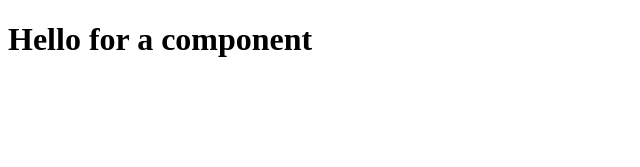
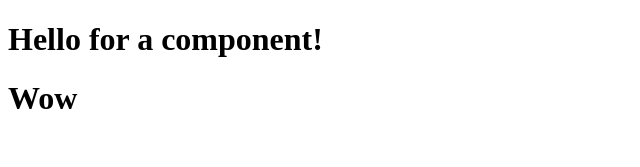
Before and after one commit to DarwinMelaya/Learning-React, a React (Vite) app in the folder frontend/: page / in a window 1280 px wide. Shown: the top 167 px of the page, without its empty margins (0-640 px from the left). Built offline with nearby package versions, Linux system fonts and the light colour scheme.

Commit message:
What is JSX in React

```diff
--- a/frontend/src/components/Hello.jsx
+++ b/frontend/src/components/Hello.jsx
@@ -1,7 +1,8 @@
 function Hello() {
   return (
     <div>
-      <h1>Hello for a component</h1>
+      <h1>Hello for a component!</h1>
+      <h1>Wow</h1>
     </div>
   );
 }
```
